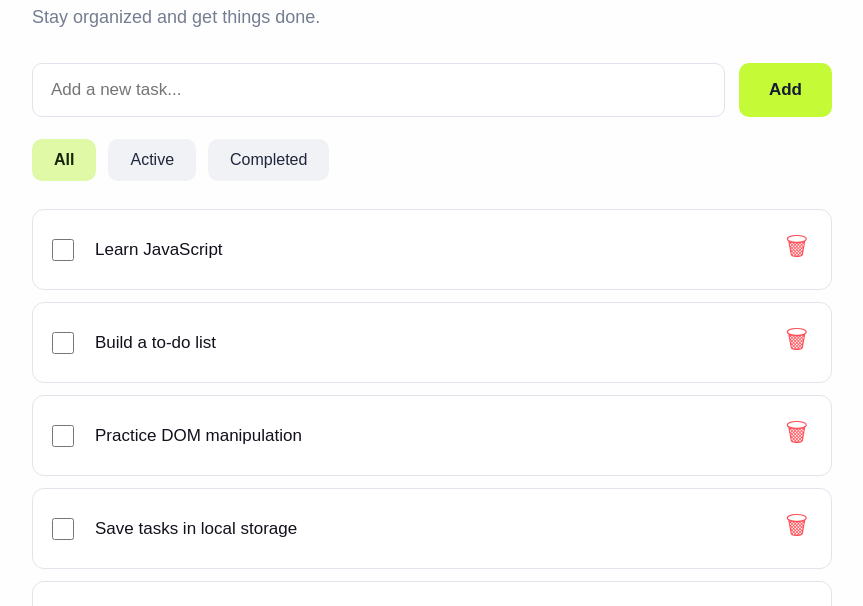
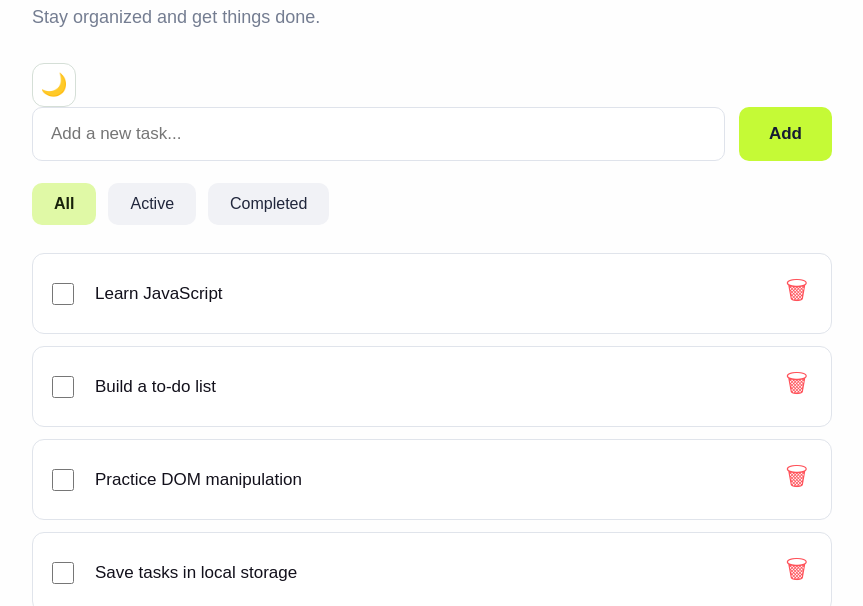
Before and after one commit to Sumaiya707/Task-Manager, a plain HTML site: page index.html in a window 1280 px wide. Shown: the part 178-784 px from the top of the page, without its empty margins (208-1071 px from the left). Drawn offline with Linux system fonts and the light colour scheme.

Commit message:
In style.css Dark design is added

```diff
--- a/index.html
+++ b/index.html
@@ -15,6 +15,7 @@
 
             <h1>My To Do List</h1>
             <p class="subtitle">Stay organized and get things done.</p>
+            <button type="button" id="themeToggle" aria-label="Switch to dark mode"> 🌙 </button>
 
             <form id="taskform">
                 <input
--- a/style.css
+++ b/style.css
@@ -197,3 +197,23 @@ button:focus-visible {
 #clearCompleted:hover {
     background: #1f0103;
 }
+/* Light/Dark mode toggle button */
+#themeToggle {
+    width: 44px;
+    height: 44px;
+    border: 1px solid #d5dfd7;
+    border-radius: 12px;
+    background-color: #ffffff;
+    font-size: 22px;
+    cursor: pointer;
+    transition: background-color 0.3s, transform 0.2s;
+}
+
+#themeToggle:hover {
+    transform: scale(1.05);
+}
+
+#themeToggle:focus-visible {
+    outline: 2px solid #8bdc45;
+    outline-offset: 3px;
+}
```
